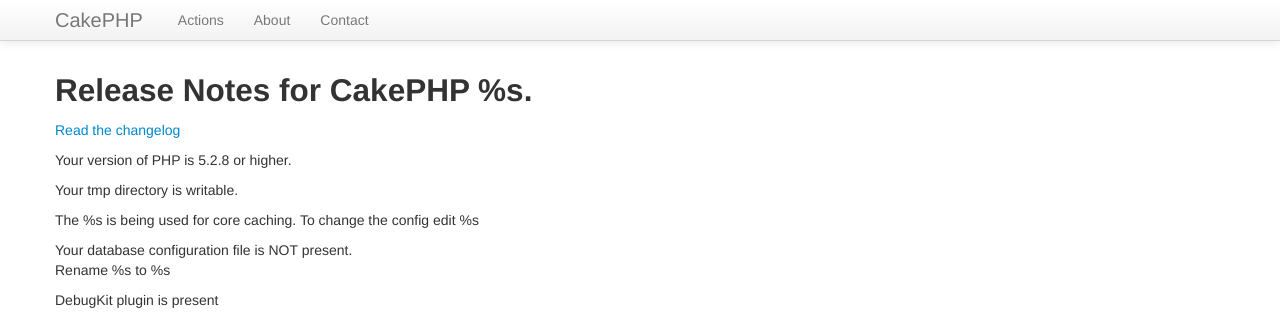
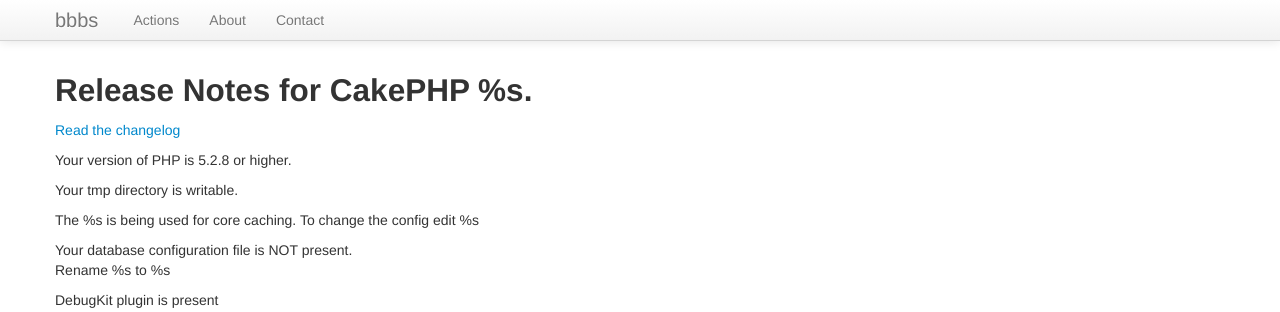
Before and after one commit to kazuhirosaji/bbbs_cookbook, a CakePHP app: the page made by app/View/Pages/home.ctp in a window 1280 px wide. Shown: the top 312 px of the page. Run offline with PHP 8.4 and a stand-in for CakePHP, Linux system fonts and the light colour scheme; the template is opened without the code that fills it, so the values that code supplies are empty; some libraries are stand-ins or nearby versions.

Commit message:
change title

```diff
--- a/app/View/Layouts/default.ctp
+++ b/app/View/Layouts/default.ctp
@@ -48,7 +48,7 @@
 					<span class="icon-bar"></span>
 					<span class="icon-bar"></span>
 				</a>
-				<a class="brand" href="#"><?php echo __('CakePHP'); ?></a>
+				<a class="brand" href="#"><?php echo __('bbbs'); ?></a>
 				<div class="nav-collapse">
 					<ul class="nav">
 						<li class="dropdown">
```
